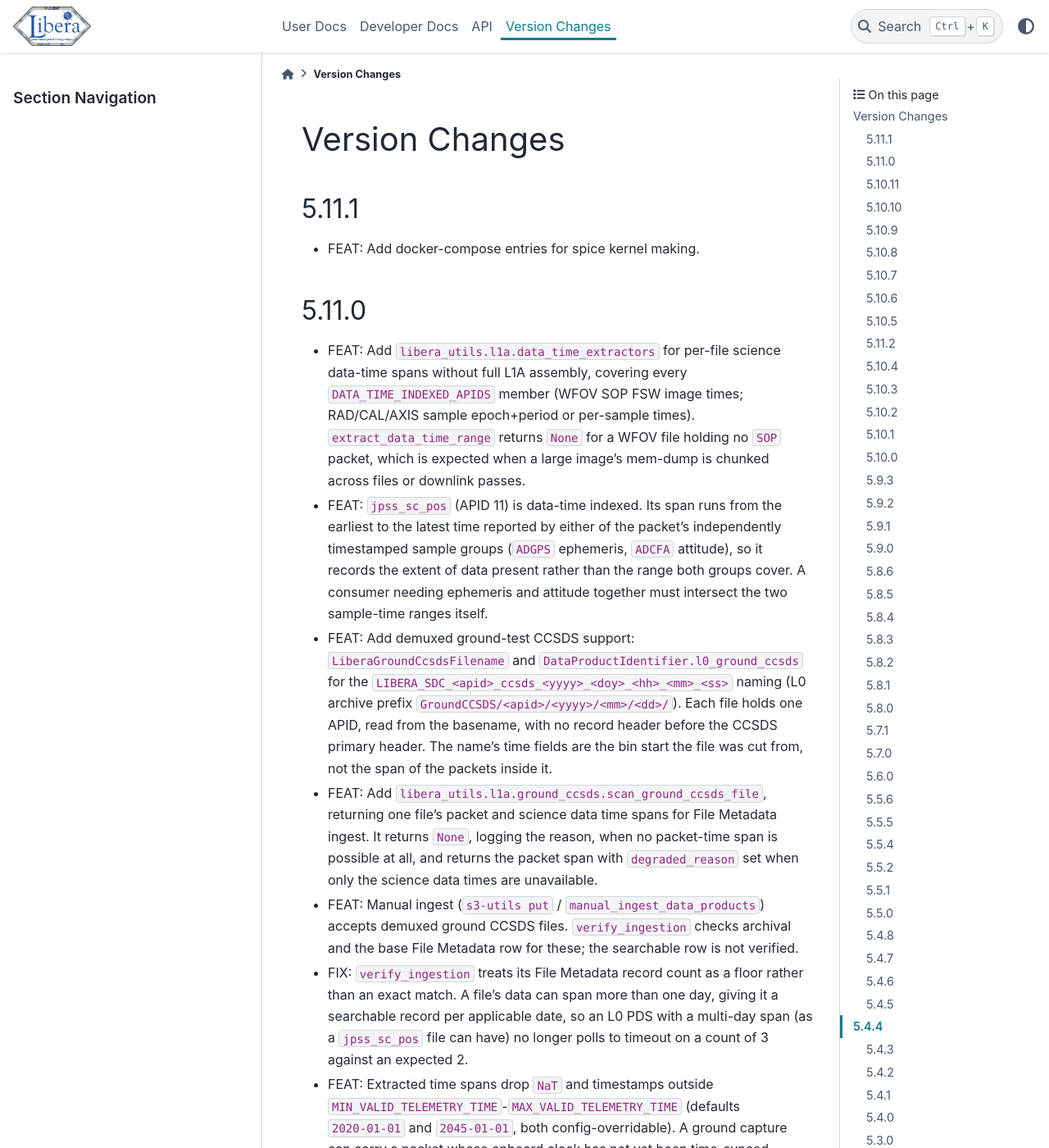
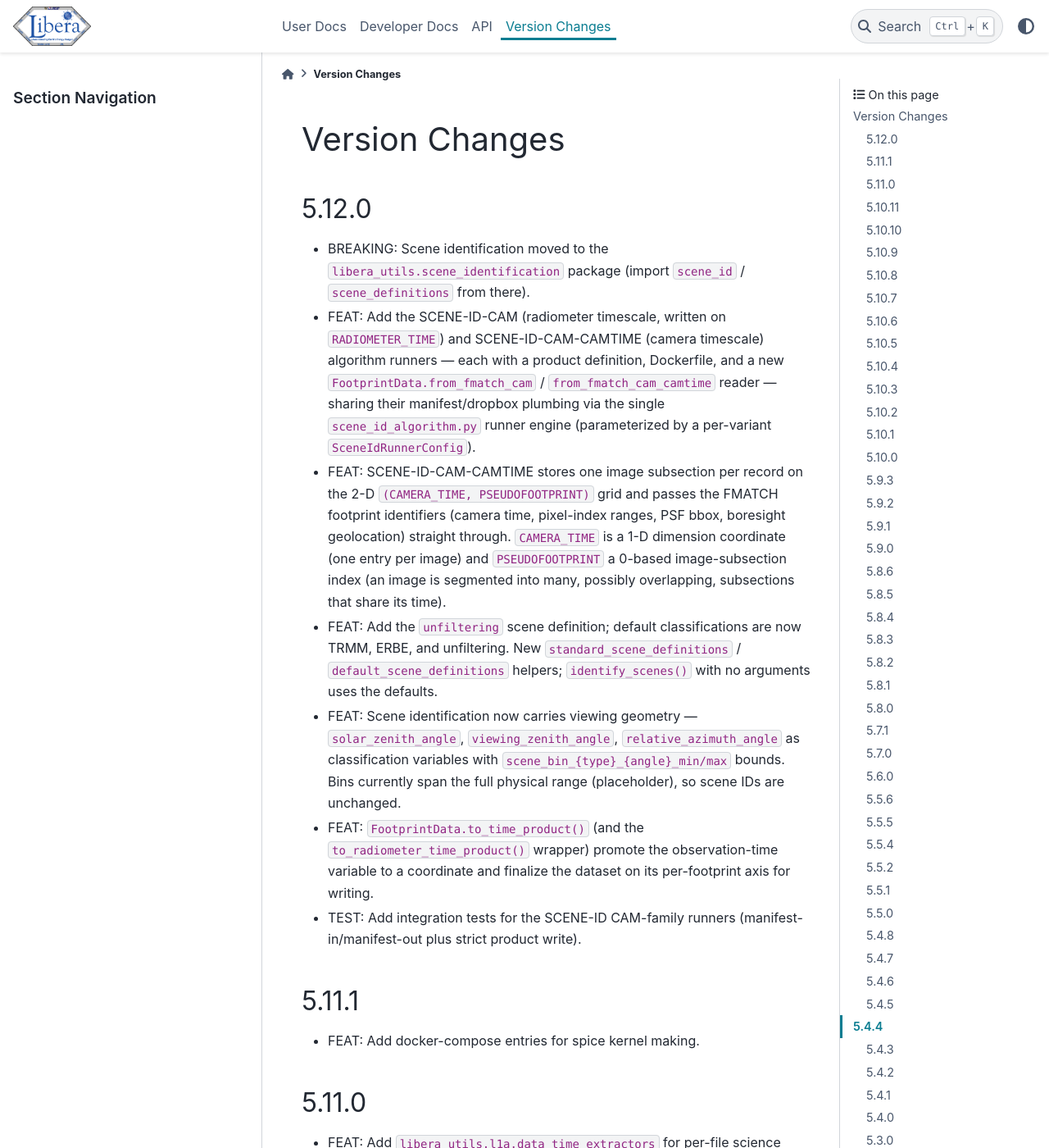
Before and after one commit to LASP-Libera/libera_utils, a Sphinx documentation site: the page built from doc/source/changelog.md, in a window 1280 px wide and 1400 px high. Shown: the whole window at 82% size. Built offline with Sphinx 7.4.7 and the PyData theme 0.15.4, drawn with Linux system fonts in a browser that asks for light colours; pages that are not in the unit, such as notebooks, are missing from menus; some of the changed text lies outside the part shown.

Commit message:
Correct version

```diff
--- a/doc/source/changelog.md
+++ b/doc/source/changelog.md
@@ -1,4 +1,14 @@
 # Version Changes
+
+## 5.12.0
+
+- BREAKING: Scene identification moved to the `libera_utils.scene_identification` package (import `scene_id` / `scene_definitions` from there).
+- FEAT: Add the SCENE-ID-CAM (radiometer timescale, written on `RADIOMETER_TIME`) and SCENE-ID-CAM-CAMTIME (camera timescale) algorithm runners — each with a product definition, Dockerfile, and a new `FootprintData.from_fmatch_cam` / `from_fmatch_cam_camtime` reader — sharing their manifest/dropbox plumbing via the single `scene_id_algorithm.py` runner engine (parameterized by a per-variant `SceneIdRunnerConfig`).
+- FEAT: SCENE-ID-CAM-CAMTIME stores one image subsection per record on the 2-D `(CAMERA_TIME, PSEUDOFOOTPRINT)` grid and passes the FMATCH footprint identifiers (camera time, pixel-index ranges, PSF bbox, boresight geolocation) straight through. `CAMERA_TIME` is a 1-D dimension coordinate (one entry per image) and `PSEUDOFOOTPRINT` a 0-based image-subsection index (an image is segmented into many, possibly overlapping, subsections that share its time).
+- FEAT: Add the `unfiltering` scene definition; default classifications are now TRMM, ERBE, and unfiltering. New `standard_scene_definitions` / `default_scene_definitions` helpers; `identify_scenes()` with no arguments uses the defaults.
+- FEAT: Scene identification now carries viewing geometry — `solar_zenith_angle`, `viewing_zenith_angle`, `relative_azimuth_angle` as classification variables with `scene_bin_{type}_{angle}_min/max` bounds. Bins currently span the full physical range (placeholder), so scene IDs are unchanged.
+- FEAT: `FootprintData.to_time_product()` (and the `to_radiometer_time_product()` wrapper) promote the observation-time variable to a coordinate and finalize the dataset on its per-footprint axis for writing.
+- TEST: Add integration tests for the SCENE-ID CAM-family runners (manifest-in/manifest-out plus strict product write).
 
 ## 5.11.1
 
@@ -65,17 +75,6 @@
 - FEAT: WFOV SCI processing now raises `ValueError` when no complete image can be stitched. The raise happens before `ICIE__WFOV_DATA` is dropped, so the raw packets survive for diagnosis, and the message carries all stitch counters.
 - FIX: A structurally complete image whose 176-byte header cannot be decoded is now discarded and counted in `HeaderParseErrorCount`, rather than emitted with a `NaT` `CAMERA_TIME` that crashed filename generation. `CAMERA_TIME` is therefore always free of `NaT`.
 - FIX: `SINGLE`-flagged WFOV packets (whole image in one packet) are unsupported and were silently misattributed to window-edge truncation. They now log a warning and count toward `PacketCountNotUsedInImages`; a `SINGLE` mid-collection abandons the image in progress.
-
-<!-- TODO: placeholder version pending final stack version-bump policy (see #67) -->
-## 5.11.2
-
-- BREAKING: Scene identification moved to the `libera_utils.scene_identification` package (import `scene_id` / `scene_definitions` from there).
-- FEAT: Add the SCENE-ID-CAM (radiometer timescale, written on `RADIOMETER_TIME`) and SCENE-ID-CAM-CAMTIME (camera timescale) algorithm runners — each with a product definition, Dockerfile, and a new `FootprintData.from_fmatch_cam` / `from_fmatch_cam_camtime` reader — sharing their manifest/dropbox plumbing via the single `scene_id_algorithm.py` runner engine (parameterized by a per-variant `SceneIdRunnerConfig`).
-- FEAT: SCENE-ID-CAM-CAMTIME stores one image subsection per record on the 2-D `(CAMERA_TIME, PSEUDOFOOTPRINT)` grid and passes the FMATCH footprint identifiers (camera time, pixel-index ranges, PSF bbox, boresight geolocation) straight through. `CAMERA_TIME` is a 1-D dimension coordinate (one entry per image) and `PSEUDOFOOTPRINT` a 0-based image-subsection index (an image is segmented into many, possibly overlapping, subsections that share its time).
-- FEAT: Add the `unfiltering` scene definition; default classifications are now TRMM, ERBE, and unfiltering. New `standard_scene_definitions` / `default_scene_definitions` helpers; `identify_scenes()` with no arguments uses the defaults.
-- FEAT: Scene identification now carries viewing geometry — `solar_zenith_angle`, `viewing_zenith_angle`, `relative_azimuth_angle` as classification variables with `scene_bin_{type}_{angle}_min/max` bounds. Bins currently span the full physical range (placeholder), so scene IDs are unchanged.
-- FEAT: `FootprintData.to_time_product()` (and the `to_radiometer_time_product()` wrapper) promote the observation-time variable to a coordinate and finalize the dataset on its per-footprint axis for writing.
-- TEST: Add integration tests for the SCENE-ID CAM-family runners (manifest-in/manifest-out plus strict product write).
 
 ## 5.10.4
 
--- a/pyproject.toml
+++ b/pyproject.toml
@@ -1,6 +1,6 @@
 [project]
 name = "libera_utils"
-version = "5.11.1"
+version = "5.12.0"
 description = "Utility package for Libera Science Data Processing and the Libera Science Data Center. Copyright 2022 University of Colorado."
 authors = [  # Alphabetical
     { name = "Stephane Beland" },
```
